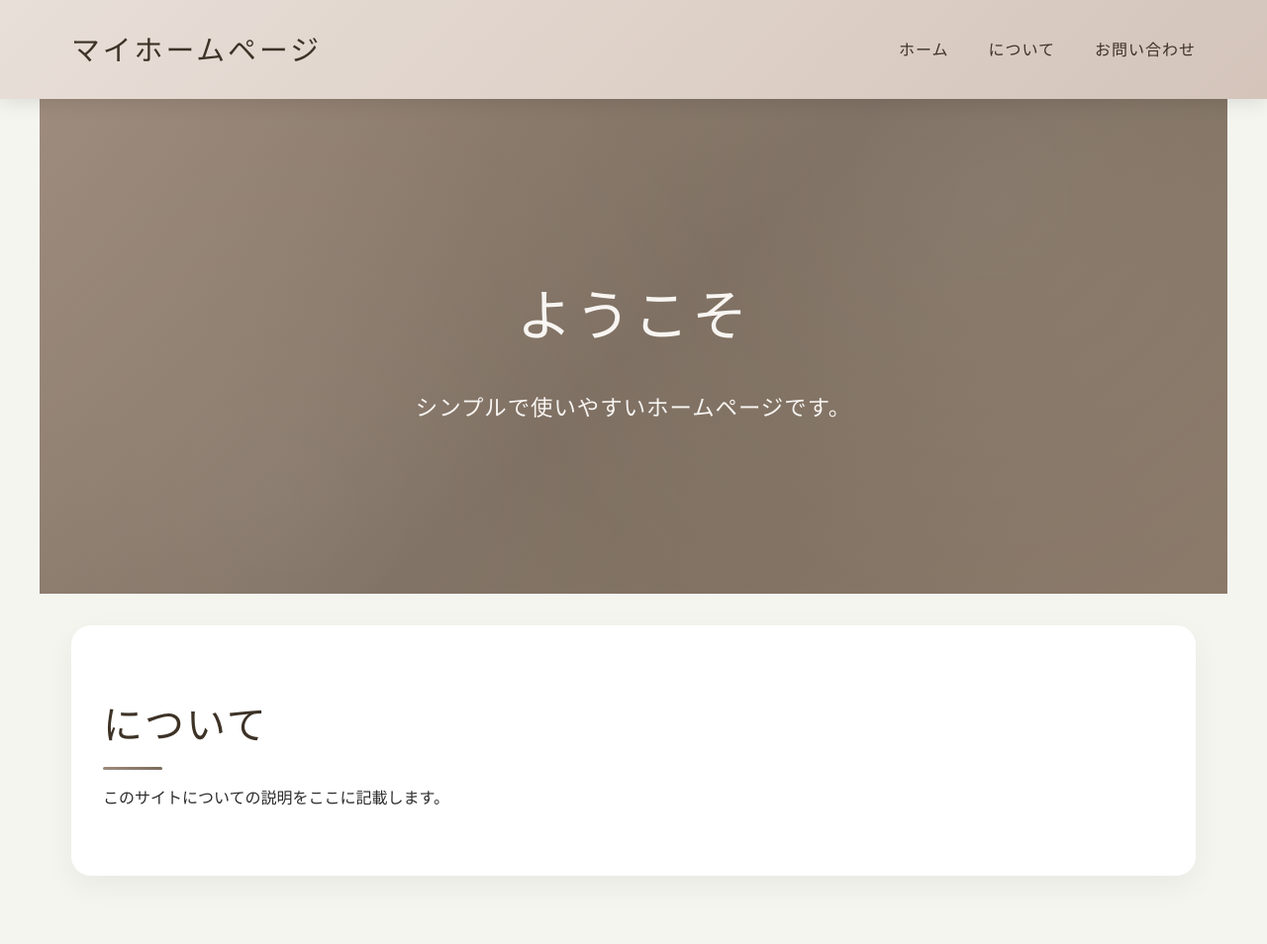
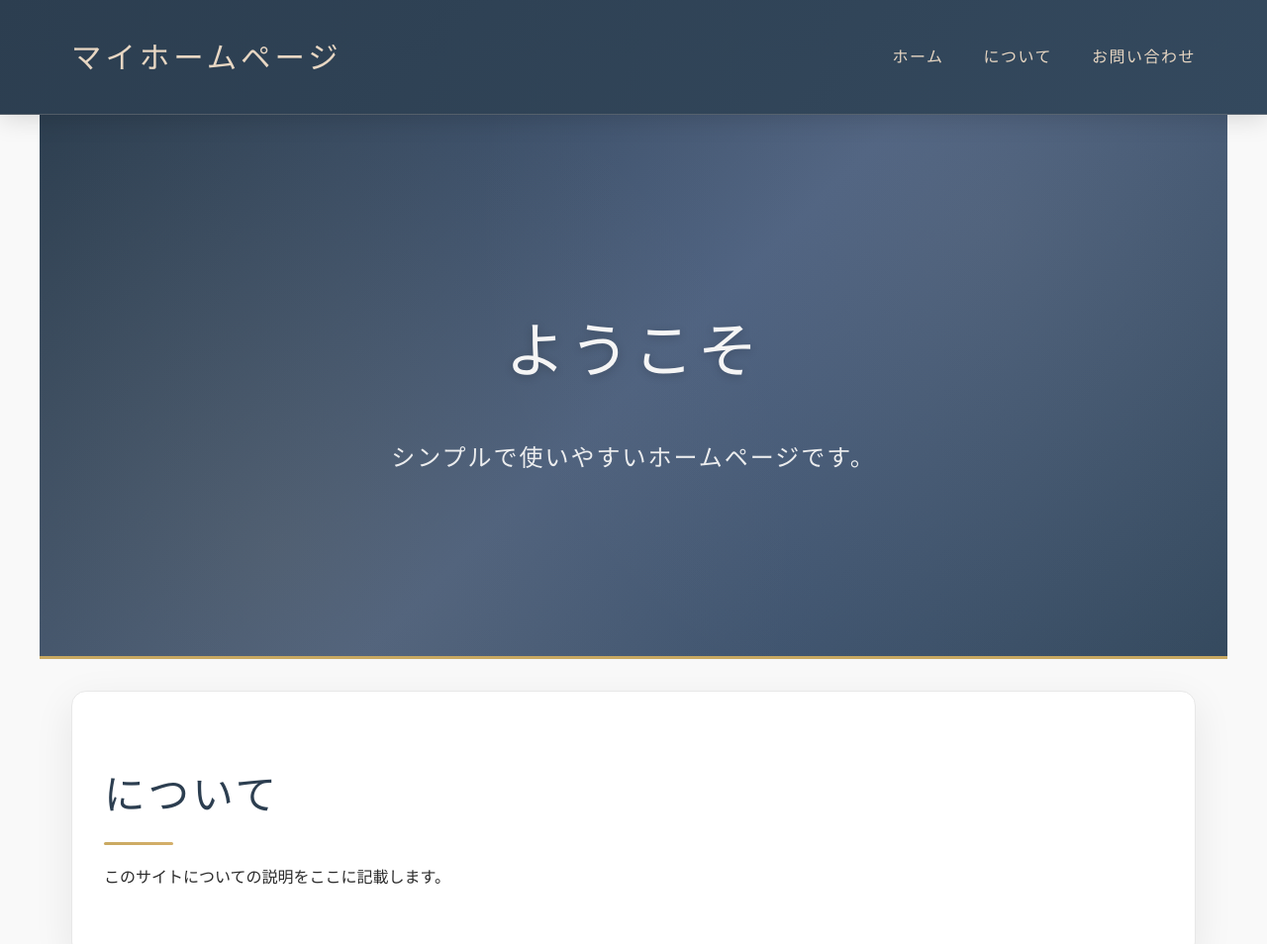
Before and after one commit to IGO-kon/simple_hp, a plain HTML site: page index.html in a window 1280 px wide. Shown: the top 954 px of the page at 99% size. Drawn offline with Linux system fonts and the light colour scheme.

Commit message:
40代向けに変更

```diff
--- a/style.css
+++ b/style.css
@@ -6,20 +6,21 @@
 
 body {
     font-family: 'Segoe UI', 'Hiragino Sans', 'Yu Gothic', sans-serif;
-    line-height: 1.8;
-    color: #2c2c2c;
-    background: #f5f5f0;
+    line-height: 1.9;
+    color: #2a2a2a;
+    background: #f9f9f9;
 }
 
 header {
-    background: linear-gradient(135deg, #e8dfd8 0%, #d4c4ba 100%);
-    color: #3d3226;
-    padding: 1.5rem 0;
+    background: linear-gradient(135deg, #2c3e50 0%, #34495e 100%);
+    color: #e8d7c3;
+    padding: 1.8rem 0;
     position: sticky;
     top: 0;
     z-index: 100;
-    box-shadow: 0 2px 20px rgba(0,0,0,0.12);
+    box-shadow: 0 3px 25px rgba(0,0,0,0.15);
     backdrop-filter: blur(10px);
+    border-bottom: 1px solid rgba(232, 215, 195, 0.2);
 }
 
 nav {
@@ -32,10 +33,10 @@ nav {
 }
 
 nav h1 {
-    font-size: 1.8rem;
-    font-weight: 400;
-    letter-spacing: 3px;
-    color: #3d3226;
+    font-size: 1.9rem;
+    font-weight: 500;
+    letter-spacing: 4px;
+    color: #e8d7c3;
 }
 
 nav ul {
@@ -45,11 +46,11 @@ nav ul {
 }
 
 nav ul li a {
-    color: #3d3226;
+    color: #e8d7c3;
     text-decoration: none;
     transition: all 0.3s ease;
     font-weight: 400;
-    letter-spacing: 1px;
+    letter-spacing: 1.5px;
     position: relative;
     padding-bottom: 5px;
 }
@@ -61,7 +62,7 @@ nav ul li a::after {
     left: 0;
     width: 0;
     height: 2px;
-    background: #a08575;
+    background: #c9a961;
     transition: width 0.3s ease;
 }
 
@@ -79,16 +80,17 @@ section {
 }
 
 .hero {
-    background: linear-gradient(135deg, #9d8b7c 0%, #7a6b5d 50%, #8a7968 100%);
-    color: #f8f5f2;
+    background: linear-gradient(135deg, #2c3e50 0%, #4a5f7f 50%, #34495e 100%);
+    color: #f5f5f5;
     text-align: center;
-    min-height: 500px;
+    min-height: 550px;
     display: flex;
     flex-direction: column;
     justify-content: center;
     align-items: center;
     position: relative;
     overflow: hidden;
+    border-bottom: 3px solid #c9a961;
 }
 
 .hero::before {
@@ -98,41 +100,44 @@ section {
     left: 0;
     right: 0;
     bottom: 0;
-    background: radial-gradient(circle at 20% 80%, rgba(255,255,255,0.08) 0%, transparent 50%),
-                radial-gradient(circle at 80% 20%, rgba(255,255,255,0.08) 0%, transparent 50%);
+    background: radial-gradient(circle at 20% 80%, rgba(201, 169, 97, 0.1) 0%, transparent 50%),
+                radial-gradient(circle at 80% 20%, rgba(232, 215, 195, 0.08) 0%, transparent 50%);
 }
 
 .hero h2 {
-    font-size: 3.5rem;
-    margin-bottom: 1.5rem;
-    font-weight: 300;
-    letter-spacing: 3px;
+    font-size: 3.8rem;
+    margin-bottom: 1.8rem;
+    font-weight: 400;
+    letter-spacing: 4px;
     position: relative;
     z-index: 1;
+    text-shadow: 0 2px 10px rgba(0,0,0,0.2);
 }
 
 .hero p {
-    font-size: 1.4rem;
+    font-size: 1.5rem;
     font-weight: 300;
-    letter-spacing: 1px;
+    letter-spacing: 2px;
     position: relative;
     z-index: 1;
+    opacity: 0.95;
 }
 
 .about {
     background: white;
-    border-radius: 20px;
+    border-radius: 15px;
     margin: 2rem;
-    box-shadow: 0 10px 30px rgba(0,0,0,0.05);
+    box-shadow: 0 12px 40px rgba(0,0,0,0.08);
+    border: 1px solid #e8e8e8;
 }
 
 .about h2,
 .contact h2 {
-    font-size: 2.5rem;
-    margin-bottom: 1.5rem;
-    color: #3d3226;
-    font-weight: 400;
-    letter-spacing: 2px;
+    font-size: 2.6rem;
+    margin-bottom: 1.8rem;
+    color: #2c3e50;
+    font-weight: 500;
+    letter-spacing: 3px;
     position: relative;
     display: inline-block;
 }
@@ -141,11 +146,11 @@ section {
 .contact h2::after {
     content: '';
     position: absolute;
-    bottom: -10px;
+    bottom: -12px;
     left: 0;
-    width: 60px;
+    width: 70px;
     height: 3px;
-    background: linear-gradient(90deg, #9d8b7c, #7a6b5d);
+    background: linear-gradient(90deg, #c9a961, #d4af6a);
     border-radius: 2px;
 }
 
@@ -159,9 +164,9 @@ section {
 
 .contact input,
 .contact textarea {
-    padding: 1.2rem;
-    border: 2px solid #f0f0f0;
-    border-radius: 12px;
+    padding: 1.3rem;
+    border: 2px solid #e8e8e8;
+    border-radius: 10px;
     font-size: 1rem;
     font-family: 'Segoe UI', 'Hiragino Sans', 'Yu Gothic', sans-serif;
     transition: all 0.3s ease;
@@ -171,37 +176,39 @@ section {
 .contact input:focus,
 .contact textarea:focus {
     outline: none;
-    border-color: #9d8b7c;
-    box-shadow: 0 0 0 3px rgba(157, 139, 124, 0.15);
+    border-color: #4a5f7f;
+    box-shadow: 0 0 0 3px rgba(74, 95, 127, 0.12);
 }
 
 .contact button {
-    padding: 1.2rem;
-    background: linear-gradient(135deg, #9d8b7c 0%, #7a6b5d 100%);
-    color: white;
+    padding: 1.3rem;
+    background: linear-gradient(135deg, #2c3e50 0%, #34495e 100%);
+    color: #e8d7c3;
     border: none;
-    border-radius: 12px;
+    border-radius: 10px;
     font-size: 1.1rem;
-    font-weight: 400;
-    letter-spacing: 1px;
+    font-weight: 500;
+    letter-spacing: 2px;
     cursor: pointer;
     transition: all 0.3s ease;
-    box-shadow: 0 4px 15px rgba(122, 107, 93, 0.25);
+    box-shadow: 0 5px 20px rgba(44, 62, 80, 0.3);
 }
 
 .contact button:hover {
-    transform: translateY(-2px);
-    box-shadow: 0 6px 20px rgba(122, 107, 93, 0.35);
+    transform: translateY(-3px);
+    box-shadow: 0 8px 25px rgba(44, 62, 80, 0.4);
+    background: linear-gradient(135deg, #34495e 0%, #2c3e50 100%);
 }
 
 footer {
-    background: linear-gradient(135deg, #e8dfd8 0%, #d4c4ba 100%);
-    color: #3d3226;
+    background: linear-gradient(135deg, #2c3e50 0%, #34495e 100%);
+    color: #e8d7c3;
     text-align: center;
-    padding: 2.5rem;
+    padding: 3rem;
     margin-top: 3rem;
     font-weight: 400;
-    letter-spacing: 1px;
+    letter-spacing: 1.5px;
+    border-top: 2px solid #c9a961;
 }
 
 @media (max-width: 768px) {
```
